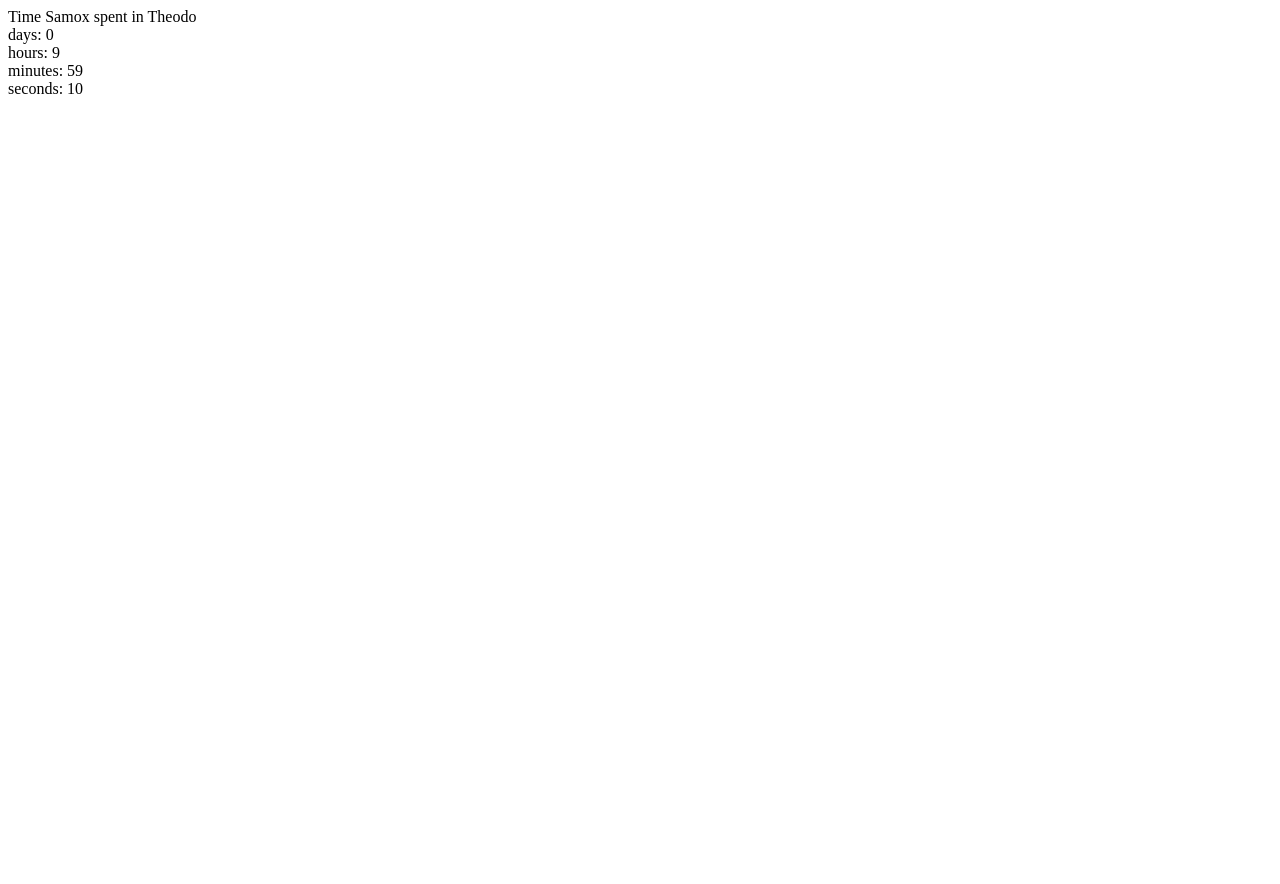
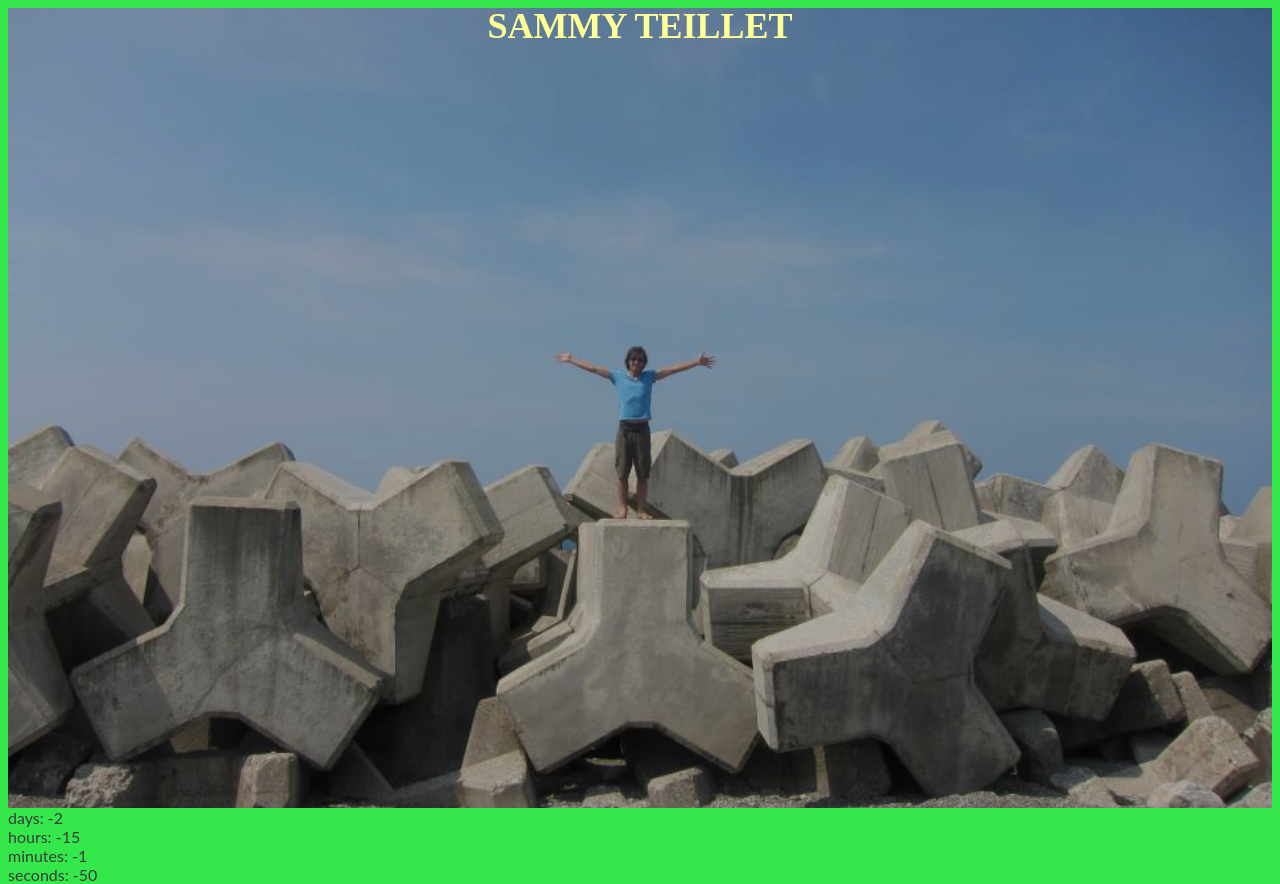
Before and after one commit to Samox/Samox.github.io, a plain HTML site: page index.html in a window 1280 px wide. Before the commit the page ends 800 px from the top, so only its background shows below. Drawn offline with nearby package versions, Linux system fonts and the light colour scheme.

Commit message:
second commit

```diff
--- a/index.html
+++ b/index.html
@@ -3,47 +3,24 @@
   <head>
     <meta charset="utf-8">
     <title>Samox Github Page</title>
-
+    <link rel="stylesheet" href="styles/main.css">
   </head>
   <body>
-    <div>
-      <span>
-        Time Samox spent in Theodo
-      </span>
+    <div class="bg ">
+      <div class="bg-color">
+        <div class="row">
+          <div class="col-sm-12">
+            <h2>Sammy Teillet</h2>
+          </div>
+
+        </div>
+      </div>
     </div>
     <div id="timeleft">
 
     </div>
 
-    <script>
-
-      var cakedaysammy = 'April 30 2016 09:00:00 GMT+01:00'
-
-      function getTimeSpent(cakeday){
-        var t = Date.parse(new Date()) - Date.parse(cakeday);
-        var seconds = Math.floor( (t/1000) % 60 );
-        var minutes = Math.floor( (t/1000/60) % 60 );
-        var hours = Math.floor( (t/(1000*60*60)) % 24 );
-        var days = Math.floor( t/(1000*60*60*24) );
-        return {
-          'total': t,
-          'days': days,
-          'hours': hours,
-          'minutes': minutes,
-          'seconds': seconds
-        }
-      }
-
-      var clock = document.getElementById('timeleft');
-      var timeinterval = setInterval(function(){
-        var t = getTimeSpent(cakedaysammy);
-        clock.innerHTML = 'days: ' + t.days + '<br>' +
-                          'hours: '+ t.hours + '<br>' +
-                          'minutes: ' + t.minutes + '<br>' +
-                          'seconds: ' + t.seconds;
-      },1000)
-
-
-    </script>
+    <script src="bower_components/bootstrap/dist/js/bootstrap.js"></script>
+    <script src="scripts/timer.js"></script>
   </body>
 </html>
```
Also changed, not shown: 1 other file.
